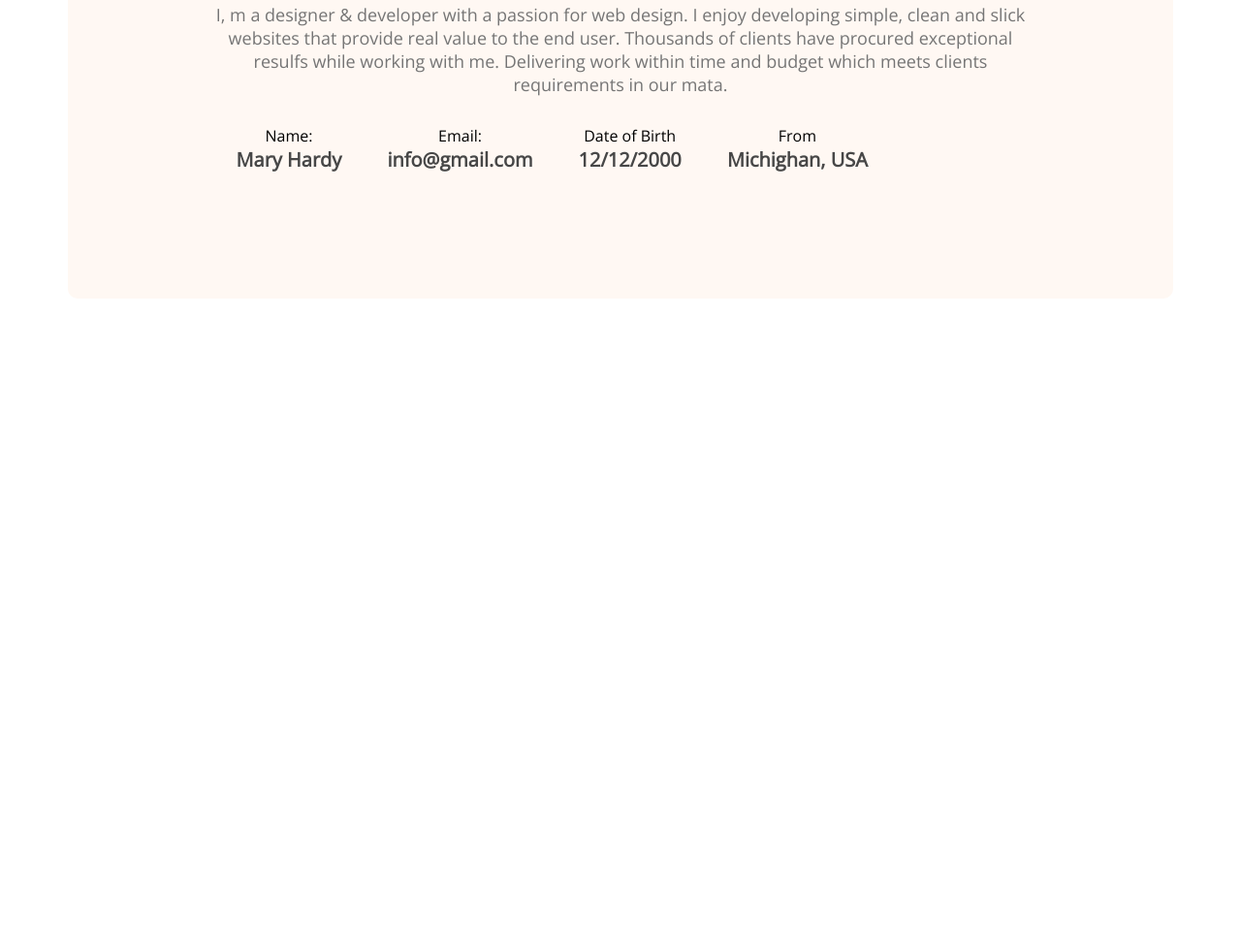
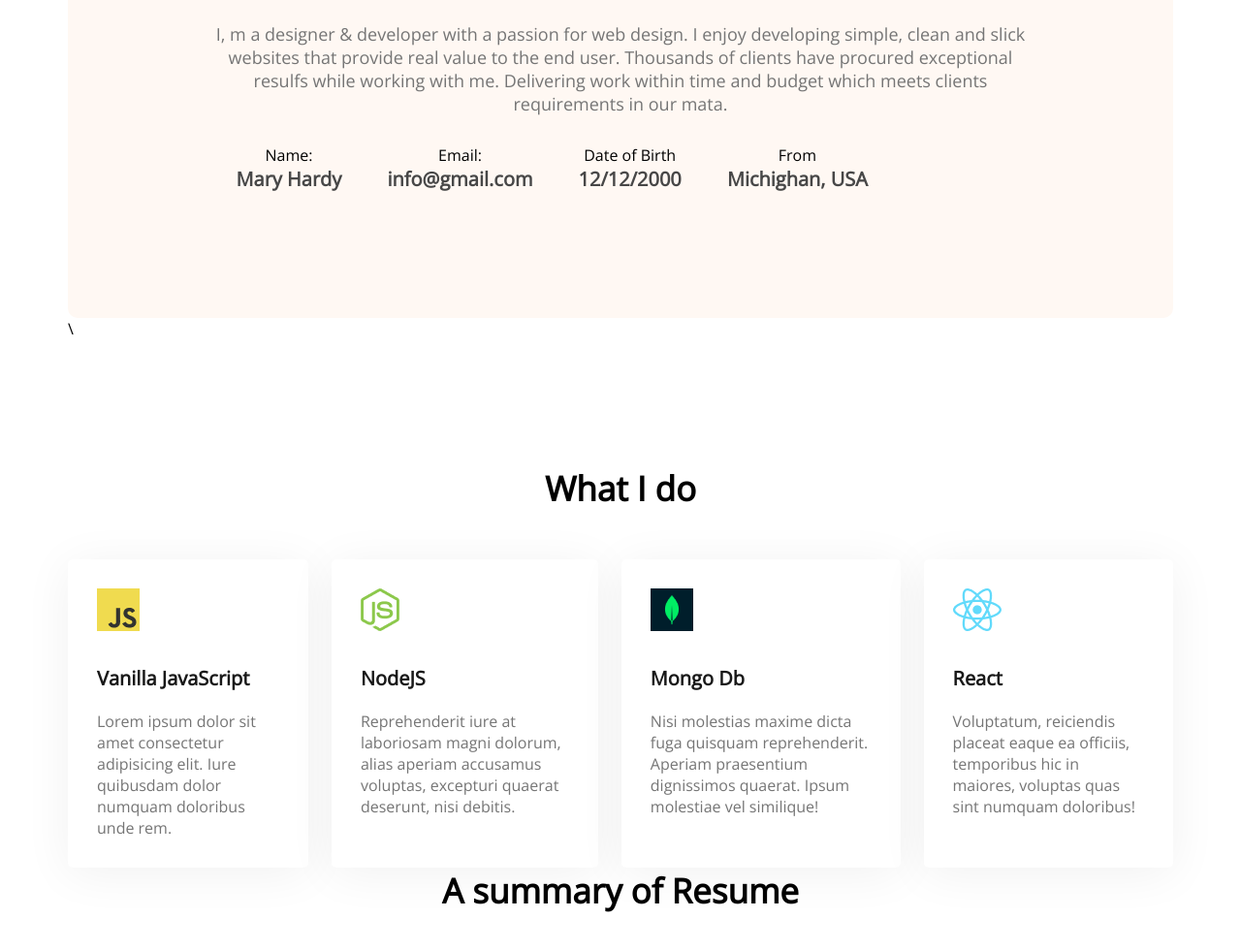
Before and after one commit to rubina23/developer-portfolio, a plain HTML site: page index.html in a window 1280 px wide. Shown: the part 1394-2374 px from the top of the page at 97% size. Before the commit the page ends 1702 px from the top, so only its background shows below. Drawn offline with nearby package versions, Linux system fonts and the light colour scheme.

Commit message:
added skills content

```diff
--- a/index.html
+++ b/index.html
@@ -64,6 +64,37 @@
                </div>
             </div>
         </section>
+        <!-- What i do section -->\
+        <section class="what-i-do">
+            <h3 class="section-title">What I do</h3>
+            <!-- .skills-container>.skills*4>img+p.skill-title+p.skill-description>lorem15 -->
+            <div class="skills-container">
+                <div class="skills">
+                    <img src="images/icons/js.png" alt="">
+                    <p class="skill-title">Vanilla JavaScript</p>
+                    <p class="skill-description">Lorem ipsum dolor sit amet consectetur adipisicing elit. Iure quibusdam dolor numquam doloribus unde rem.</p>
+                </div>
+                <div class="skills">
+                    <img src="images/icons/nodejs.png" alt="">
+                    <p class="skill-title">NodeJS</p>
+                    <p class="skill-description">Reprehenderit iure at laboriosam magni dolorum, alias aperiam accusamus voluptas, excepturi quaerat deserunt, nisi debitis.</p>
+                </div>
+                <div class="skills">
+                    <img src="images/icons/mongo.png" alt="">
+                    <p class="skill-title">Mongo Db</p>
+                    <p class="skill-description">Nisi molestias maxime dicta fuga quisquam reprehenderit. Aperiam praesentium dignissimos quaerat. Ipsum molestiae vel similique!</p>
+                </div>
+                <div class="skills">
+                    <img src="images/icons/react.png" alt="">
+                    <p class="skill-title">React</p>
+                    <p class="skill-description">Voluptatum, reiciendis placeat eaque ea officiis, temporibus hic in maiores, voluptas quas sint numquam doloribus!</p>
+                </div>
+            </div>
+        </section>
+        <section>
+            <!-- <div class="section-title">A summary of Resume</div> -->
+            <h3 class="section-title">A  summary of Resume</h3>
+        </section>
     </main>
     <footer>
 
--- a/styles/portfolio.css
+++ b/styles/portfolio.css
@@ -94,9 +94,10 @@ main {
 }
 
 .section-title {
-    margin-bottom: 30px;
+    margin-bottom: 50px;
     font-weight: 700;
     font-size: 35px;
+    text-align: center;
 }
 
 .section-description {
@@ -105,17 +106,51 @@ main {
     margin-bottom: 30px;
 }
 
-.about-info-container{
+.about-info-container {
     display: flex;
     justify-content: space-around;
 }
-about .info-title{
+
+about .info-title {
     color: #757575;
     font-size: 20px;
 }
 
-.info-description{
+.info-description {
     color: #474747;
     font-size: 20px;
     font-weight: 700;
 }
+
+/* What I do Styles */
+.what-i-do {
+    margin-top: 130px;
+}
+
+.skills-container {
+    display: flex;
+    gap: 24px;
+}
+
+.skills {
+    background: #FFFFFF;
+    box-shadow: 0px 6px 50px rgba(0, 0, 0, 0.06);
+    border-radius: 5px;
+    padding: 30px;
+}
+
+.skill-title {
+    font-weight: 700;
+    font-size: 20px;
+    color: #181818;
+    margin-top: 30px;
+    margin-bottom: 20px;
+}
+
+.skill-description {
+    font-weight: 400;
+    font-size: 16px;
+    color: #757575;
+
+}
+/* Resume styles  */
```
